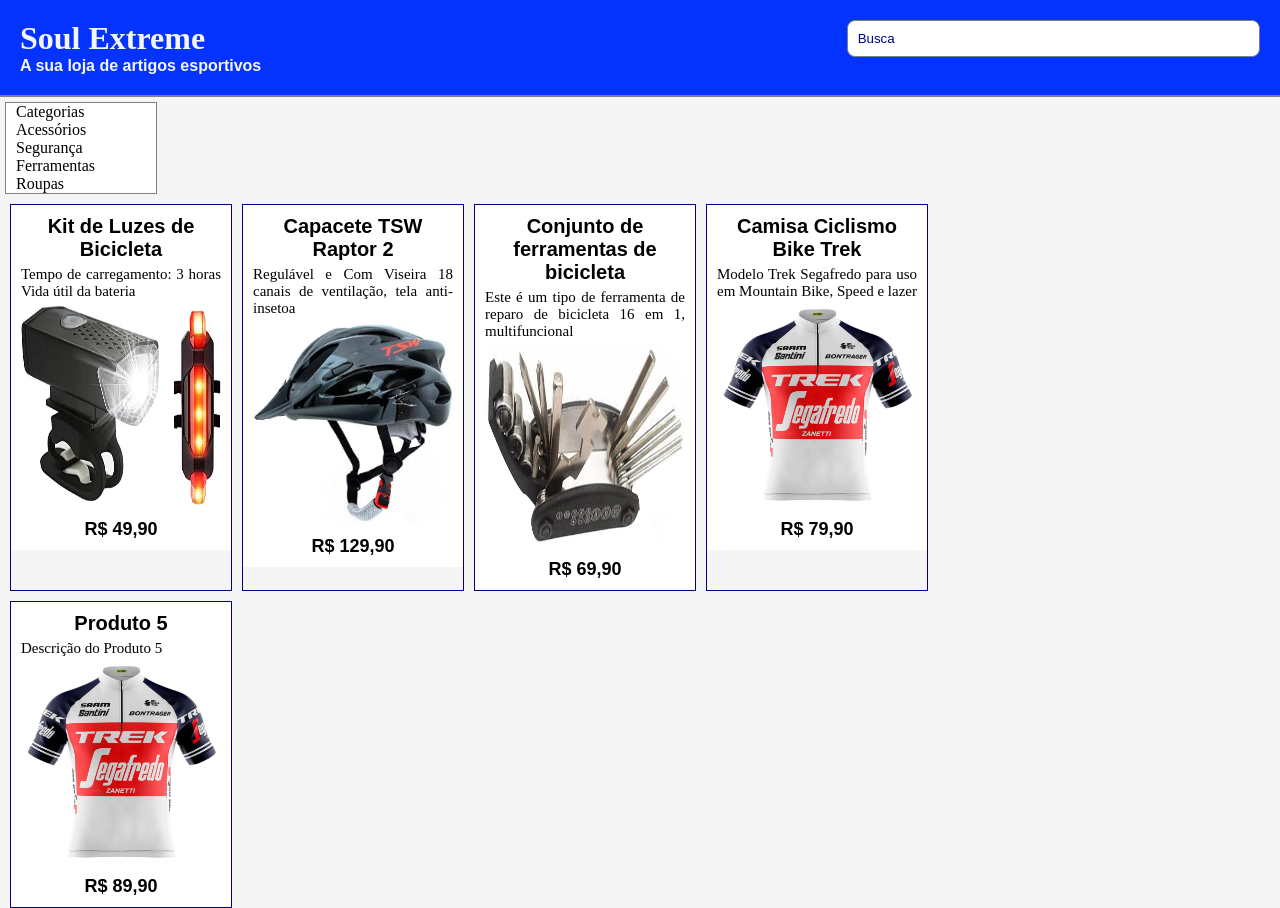
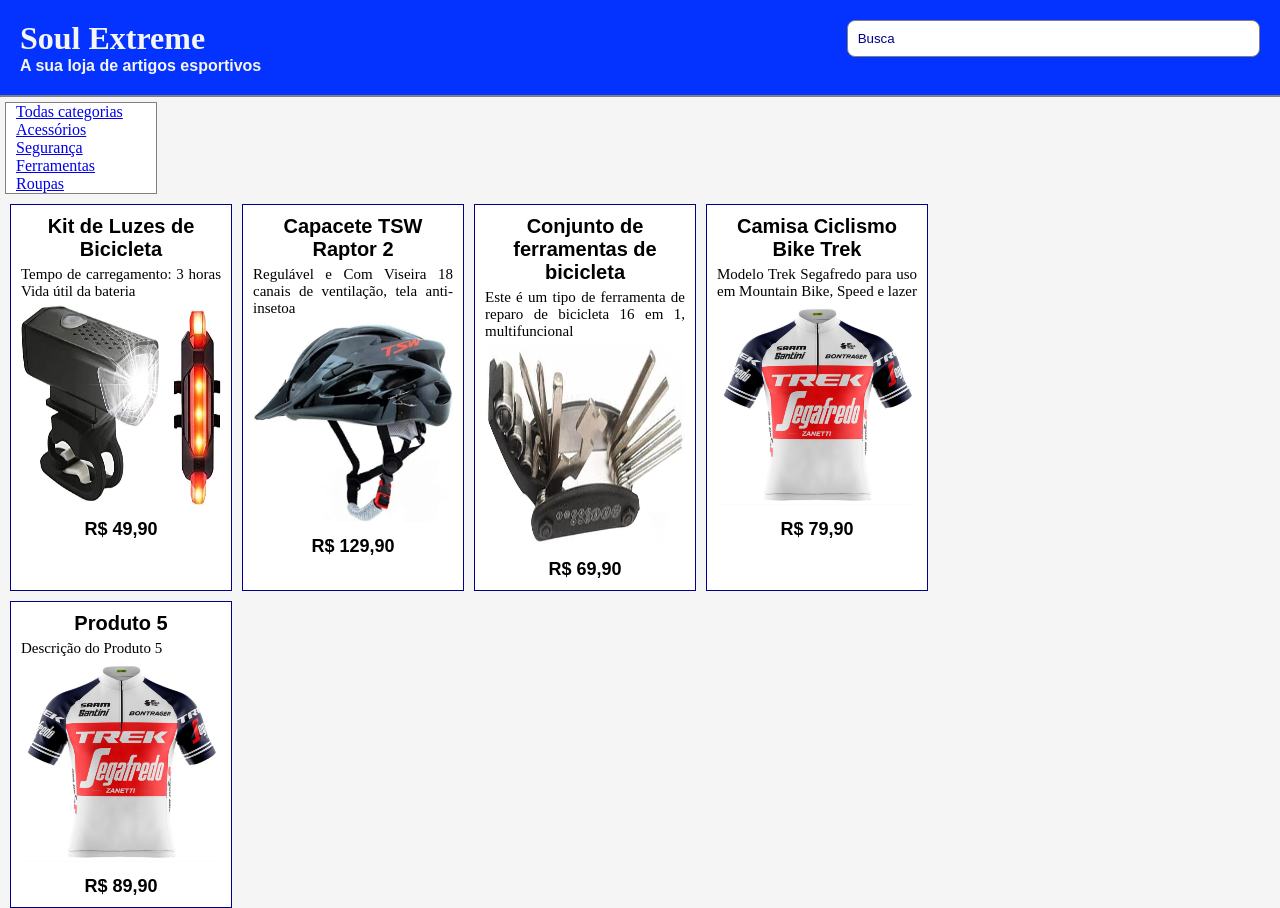
Before and after one commit to DerrickCantrel/osf-ecommerce, a React (Create React App) app: page / in a window 1280 px wide. Built offline with nearby package versions, Linux system fonts and the light colour scheme.

Commit message:
onclick event add

```diff
--- a/src/App.js
+++ b/src/App.js
@@ -8,7 +8,7 @@
 function App() {
   const [products, setProducts] = useState(ProductData)
   const [busca, setBusca] = useState('')
-  const [categorias, setCategorias] = useState('')
+  const [categorias] = useState(ProductData)
 
   useEffect(() => {
     setProducts(
@@ -22,7 +22,7 @@
   return (
     <>
       <Header busca={busca} setBusca={setBusca} />
-      <Menu />
+      <Menu setBusca={setBusca} />
       <ListProducts products={products} />
     </>
   )
--- a/src/components/ListProducts/ListProducts.style.js
+++ b/src/components/ListProducts/ListProducts.style.js
@@ -11,7 +11,9 @@
   style: 'none',
 
   li: {
+    display: 'flex',
     listStyle: 'none',
-    border: '1px solid darkblue'
+    border: '1px solid darkblue',
+    backgroundColor: 'white'
   }
 })
--- a/src/components/Menu/Menu.js
+++ b/src/components/Menu/Menu.js
@@ -1,16 +1,36 @@
 //import './Menu.css'
 import * as S from './Menu.style.js'
 
-const Menu = () => {
+const Menu = ({ setBusca }) => {
   return (
     <>
       <S.Nav>
         <S.Ul>
-          <S.Li>Categorias</S.Li>
-          <S.Li>Acessórios</S.Li>
-          <S.Li>Segurança</S.Li>
-          <S.Li>Ferramentas</S.Li>
-          <S.Li>Roupas</S.Li>
+          <S.Li>
+            <a href="#todasCategorias" onClick={e => setBusca('')}>
+              Todas categorias
+            </a>
+          </S.Li>
+          <S.Li>
+            <a href="#acessorios" onClick={e => setBusca('acessorios')}>
+              Acessórios
+            </a>
+          </S.Li>
+          <S.Li>
+            <a href="#seguranca" onClick={e => setBusca('seguranca')}>
+              Segurança
+            </a>
+          </S.Li>
+          <S.Li>
+            <a href="#ferramentas" onClick={e => setBusca('ferramentas')}>
+              Ferramentas
+            </a>
+          </S.Li>
+          <S.Li>
+            <a href="#roupas" onClick={e => setBusca('roupas')}>
+              Roupas
+            </a>
+          </S.Li>
         </S.Ul>
       </S.Nav>
     </>
--- a/src/components/Product/Product.style.js
+++ b/src/components/Product/Product.style.js
@@ -5,8 +5,7 @@
   //padding: topo, left, right, bottom
   padding: '10px',
   maxWidth: '200px',
-  maxHeight: '400px',
-  backgroundColor: 'white'
+  maxHeight: '400px'
 })
 
 export const Title = styled.p({
```
